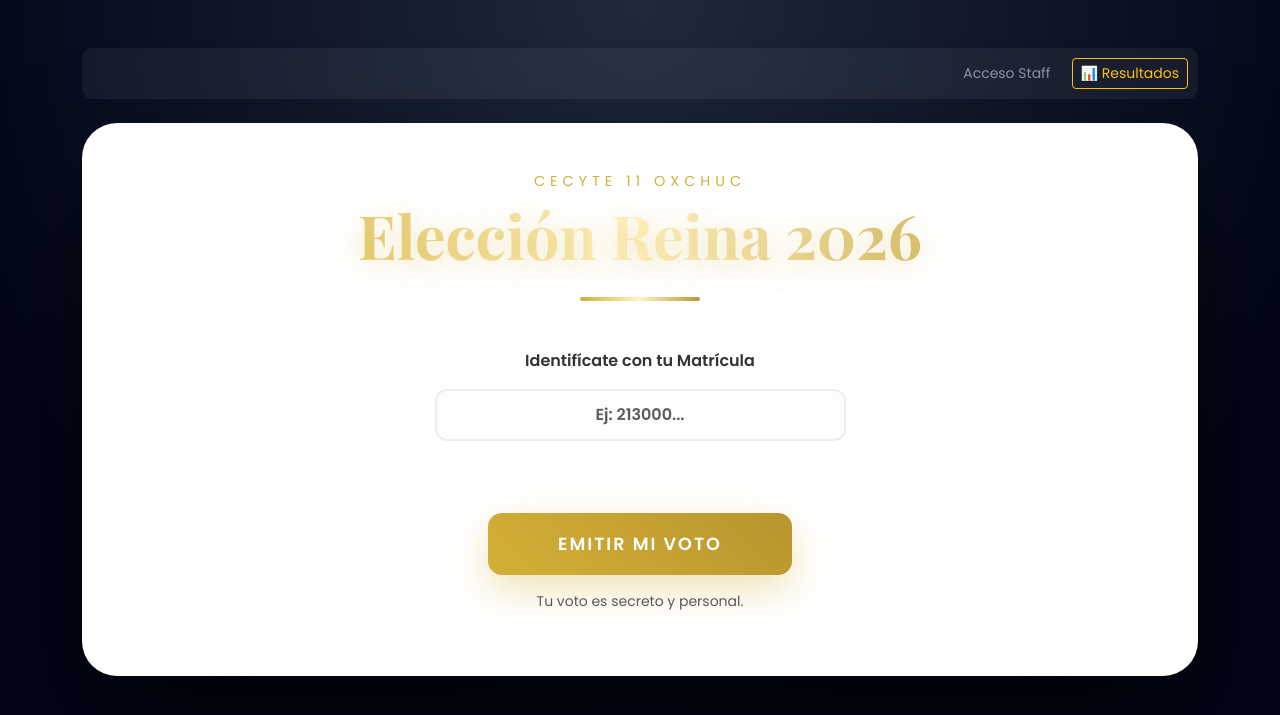
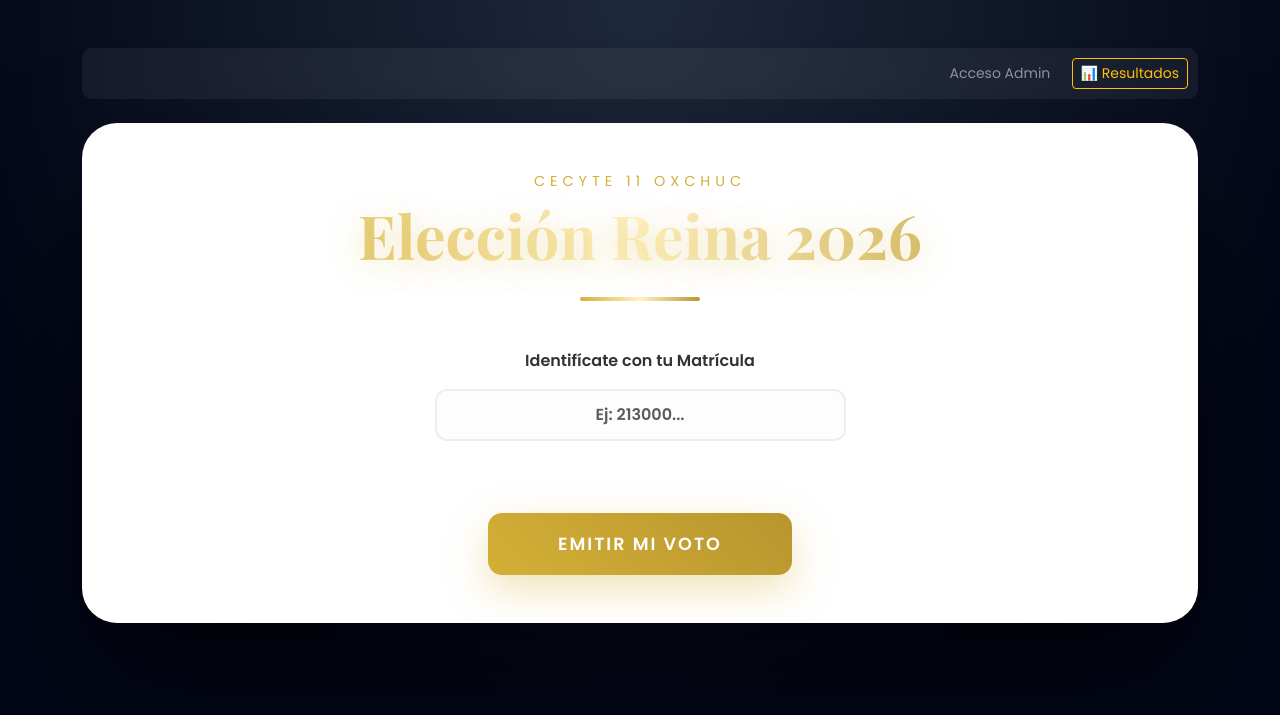
Before and after one commit to alex2205a/votacion-reina, a Flask app: page / in a window 1280 px wide. Shown: the top 715 px of the page. Run offline with Flask 3, Linux system fonts and the light colour scheme; data that the repository does not hold is empty; some libraries are stand-ins or nearby versions.

Commit message:
index.html

```diff
--- a/templates/index.html
+++ b/templates/index.html
@@ -155,7 +155,7 @@ backdrop-filter:blur(5px);
 
 <div class="text-end mb-4 admin-controls">
 
-<button class="btn btn-link text-white text-decoration-none opacity-50 btn-sm" onclick="mostrarLogin()">Acceso Staff</button>
+<button class="btn btn-link text-white text-decoration-none opacity-50 btn-sm" onclick="mostrarLogin()">Acceso Admin</button>
 
 <a href="/resultados" class="btn btn-outline-warning btn-sm ms-2">📊 Resultados</a>
 
@@ -237,7 +237,6 @@ Seleccionar
 
 <button type="submit" class="btn btn-votar-principal">EMITIR MI VOTO</button>
 
-<p class="text-muted small mt-3">Tu voto es secreto y personal.</p>
 
 </div>
 
```
